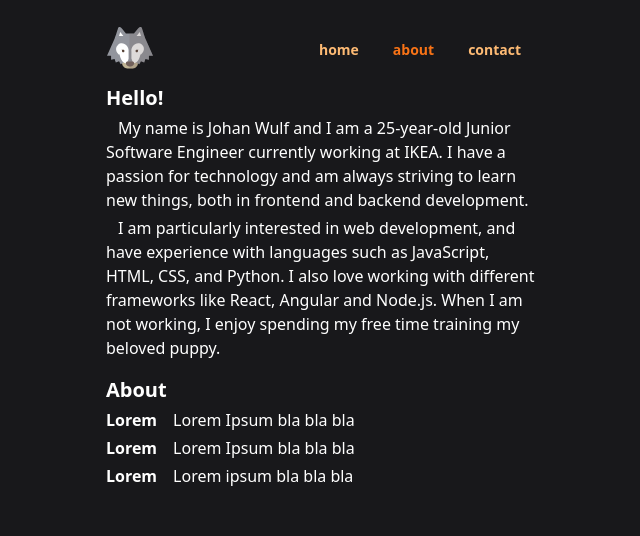
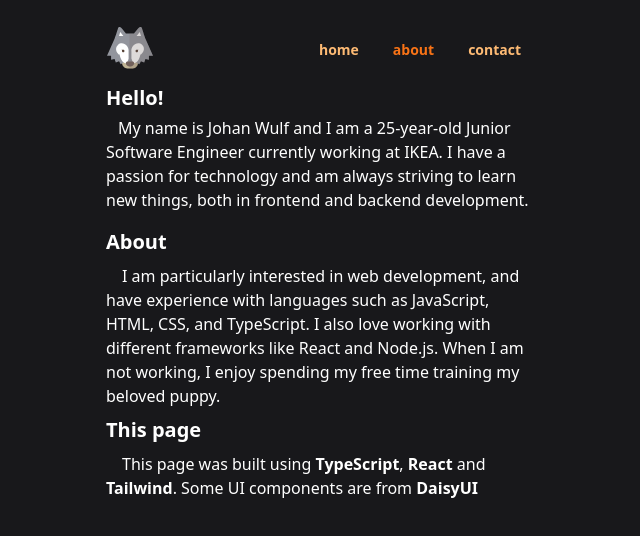
Before and after one commit to johanwulf/johanwulf.github.io, a React (Vite) app: page / in a window 1280 px wide. Both pictures are taken after a click on the button "about". Shown: the top 536 px of the page, without its empty margins (318-958 px from the left). Built offline with nearby package versions, Linux system fonts and the light colour scheme.

Commit message:
fix content of pages

```diff
--- a/src/components/About.tsx
+++ b/src/components/About.tsx
@@ -1,18 +1,47 @@
 export const About = () => {
   return (
-    <div className={`flex flex-col gap-1 w-auto`}>
+    <div className={`flex flex-col gap-2 w-auto`}>
       <h1 className="text-xl text-white font-bold">About</h1>
-      <div className="flex gap-4">
-        <h1 className="text-l text-white font-bold">Lorem</h1>
-        <p className="text-white">Lorem Ipsum bla bla bla</p>
+      <div className="indent-4 text-white">
+        I am particularly interested in web development, and have experience
+        with languages such as JavaScript, HTML, CSS, and TypeScript. I also
+        love working with different frameworks like React and Node.js. When I am
+        not working, I enjoy spending my free time training my beloved puppy.
       </div>
-      <div className="flex gap-4">
-        <h1 className="text-l text-white font-bold">Lorem</h1>
-        <p className="text-white">Lorem Ipsum bla bla bla</p>
-      </div>
-      <div className="flex gap-4">
-        <h1 className="text-l text-white font-bold">Lorem</h1>
-        <p className="text-white">Lorem ipsum bla bla bla</p>
+      <h1 className="text-xl text-white font-bold">This page</h1>
+      <div className="indent-4 text-white">
+        This page was built using{" "}
+        <a
+          href="https://www.typescriptlang.org/"
+          target="_blank"
+          className="font-bold hover:animate-pulse hover:text-orange-400 duration-1000"
+        >
+          TypeScript
+        </a>
+        ,{" "}
+        <a
+          href="https://reactjs.org/"
+          target="_blank"
+          className="font-bold hover:animate-pulse hover:text-orange-400 duration-1000"
+        >
+          React
+        </a>{" "}
+        and{" "}
+        <a
+          href="https://tailwindcss.com/"
+          target="_blank"
+          className="font-bold hover:animate-pulse hover:text-orange-400 duration-1000"
+        >
+          Tailwind
+        </a>
+        . Some UI components are from{" "}
+        <a
+          href="https://daisyui.com/"
+          target="_blank"
+          className="font-bold hover:animate-pulse hover:text-orange-400 duration-1000"
+        >
+          DaisyUI
+        </a>
       </div>
     </div>
   );
--- a/src/components/Introduction.tsx
+++ b/src/components/Introduction.tsx
@@ -9,13 +9,6 @@ export const Introduction = () => {
         currently working at IKEA. I have a passion for technology and am always
         striving to learn new things, both in frontend and backend development.
       </div>
-      <div className="indent-3">
-        I am particularly interested in web development, and have experience
-        with languages such as JavaScript, HTML, CSS, and Python. I also love
-        working with different frameworks like React, Angular and Node.js. When
-        I am not working, I enjoy spending my free time training my beloved
-        puppy.
-      </div>
     </div>
   );
 };
```
